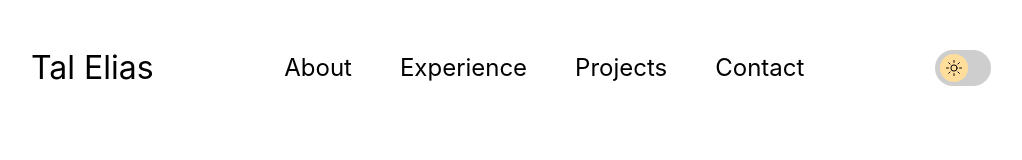
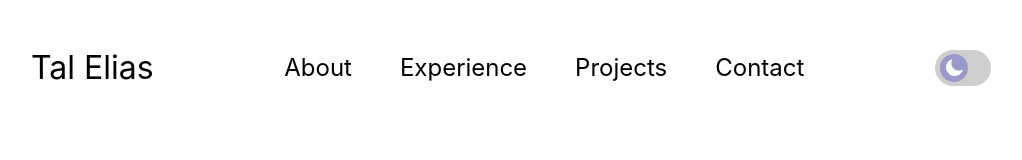
Before and after one commit to gezerlavan/my-portfolio, a React (Vite) app: page / in a window 1280 px wide. Shown: the top 160 px of the page, without its empty margins (129-1151 px from the left). Built offline with nearby package versions, Linux system fonts and the light colour scheme.

Commit message:
fixed theme switch icons

```diff
--- a/src/cmps/layout/ThemeSwitch.jsx
+++ b/src/cmps/layout/ThemeSwitch.jsx
@@ -1,6 +1,8 @@
 import React, { useEffect, useState } from 'react'
 import { motion } from 'framer-motion'
 import { useMantineColorScheme } from '@mantine/core'
+import sunIcon from '../../assets/img/sun.svg'
+import moonIcon from '../../assets/img/moon.svg'
 
 export function ThemeSwitch() {
   const [isOn, setIsOn] = useState(false)
@@ -24,44 +26,18 @@ export function ThemeSwitch() {
   return (
     <div className="switch" data-ison={isOn} onClick={toggleSwitch}>
       <motion.div
-        className={`handle flex auto-center ${isOn ? 'moon' : 'sun'}`}
+        className={`handle flex auto-center ${isOn ? 'sun' : 'moon'}`}
         layout
         transition={spring}
         whileHover={{ scale: 1.08 }}
       >
-        {!isOn ? (
+        {!!isOn ? (
           <div style={{ width: '20px', height: '20px' }}>
-            <svg
-              xmlns="http://www.w3.org/2000/svg"
-              fill="none"
-              viewBox="0 0 24 24"
-              strokeWidth={1.2}
-              stroke="currentColor"
-              className="w-6 h-6"
-            >
-              <path
-                strokeLinecap="round"
-                strokeLinejoin="round"
-                d="M12 3v2.25m6.364.386-1.591 1.591M21 12h-2.25m-.386 6.364-1.591-1.591M12 18.75V21m-4.773-4.227-1.591 1.591M5.25 12H3m4.227-4.773L5.636 5.636M15.75 12a3.75 3.75 0 1 1-7.5 0 3.75 3.75 0 0 1 7.5 0Z"
-              />
-            </svg>
+            <img src={sunIcon} alt="Sun icon" />
           </div>
         ) : (
           <div style={{ width: '20px', height: '20px' }}>
-            <svg
-              xmlns="http://www.w3.org/2000/svg"
-              fill="#ffffff"
-              viewBox="0 0 24 24"
-              strokeWidth={1.2}
-              stroke="currentColor"
-              className="w-6 h-6"
-            >
-              <path
-                strokeLinecap="round"
-                strokeLinejoin="round"
-                d="M21.752 15.002A9.72 9.72 0 0 1 18 15.75c-5.385 0-9.75-4.365-9.75-9.75 0-1.33.266-2.597.748-3.752A9.753 9.753 0 0 0 3 11.25C3 16.635 7.365 21 12.75 21a9.753 9.753 0 0 0 9.002-5.998Z"
-              />
-            </svg>
+            <img src={moonIcon} alt="Moon icon" />
           </div>
         )}
       </motion.div>
```
Also changed, not shown: src/assets/img/moon.svg (added), src/assets/img/sun.svg (added).
